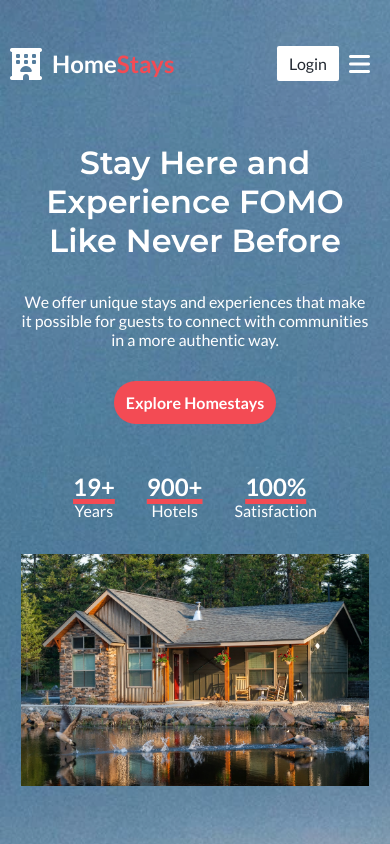
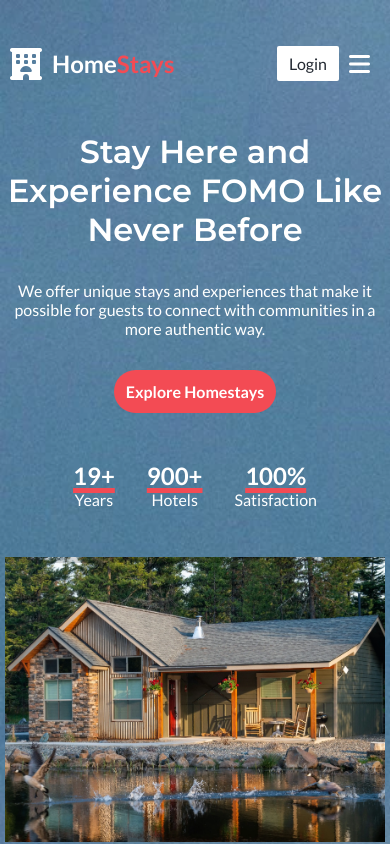
Before and after one commit to ayushmangarg2003/BookingProject, a React (Vite) app in the folder client/: page / in a window 390 px wide. Shown: the top 844 px of the page. Built offline with nearby package versions, Linux system fonts and the light colour scheme.

Commit message:
Slider Added

```diff
--- a/client/package.json
+++ b/client/package.json
@@ -14,6 +14,7 @@
     "axios": "^1.6.7",
     "date-fns": "^3.5.0",
     "react": "^18.2.0",
+    "react-awesome-slider": "^4.1.0",
     "react-dom": "^18.2.0",
     "react-router-dom": "^6.22.3",
     "react-shimmer-effects-18": "^1.0.4"
--- a/client/src/components/App/App.jsx
+++ b/client/src/components/App/App.jsx
@@ -18,7 +18,8 @@ import { UserContextProvider } from "../../context/UserContext";
 import "./App.css"
 
 
-export const BackendLink = 'http://localhost:4000/api'
+// export const BackendLink = 'http://localhost:4000/api'
+export const BackendLink = 'https://bookingprojectbackend.onrender.com/api'
 
 const App = () => {
   return (
--- a/client/src/pages/Home/Home.css
+++ b/client/src/pages/Home/Home.css
@@ -1,10 +1,10 @@
 /* Home Page */
 .home-container {
     display: flex;
-    padding: 1rem 4rem;
+    padding: 1rem;
     justify-content: space-between;
     min-height: 80vh;
-    height: auto;
+    height: 80vh;
 
     .home-left {
         width: 45%;
@@ -67,13 +67,27 @@
     }
 
     .home-right {
-        width: 45%;
+        width: 50%;
         display: flex;
         justify-content: center;
         align-items: center;
+        height: 100%;
 
-        .home-img {
+        .slider {
+            height: 80%;
+            background-color: red;
             width: 100%;
+
+            .slider-child {
+                width: 100%;
+                height: 100%;
+
+                .home-img {
+                    width: 100%;
+                    object-fit: cover;
+                    height: 100%;
+                }
+            }
         }
     }
 }
@@ -84,6 +98,8 @@
         flex-direction: column;
         padding: 4rem 2rem;
         gap: 0rem;
+        height: auto;
+        gap: 2rem;
 
         .home-left {
             width: 100%;
@@ -124,7 +140,7 @@
 /* Media Query 520px */
 @media only screen and (max-width:520px) {
     .home-container {
-        padding: 1rem 1rem;
+        padding: 5px 0 5rem 0;
 
         .home-left {
             & h1 {
--- a/client/src/pages/Home/Home.jsx
+++ b/client/src/pages/Home/Home.jsx
@@ -3,8 +3,14 @@ import { Link } from "react-router-dom"
 import { HOTELS, HOME_DESC, HOME_HEAD, SATISFACTION, YEARS, HOMEBTNTEXT } from '../../utils/data'
 import homeIMG from "../../assets/homeIMG.webp"
 import "./Home.css"
+import AwesomeSlider from 'react-awesome-slider';
+import 'react-awesome-slider/dist/styles.css';
+import withAutoplay from 'react-awesome-slider/dist/autoplay';
+
 
 const Home = () => {
+  const AutoplaySlider = withAutoplay(AwesomeSlider);
+
   return (
     <div className="home-container">
       <div className="home-left">
@@ -27,7 +33,21 @@ const Home = () => {
         </div>
       </div>
       <div className="home-right">
-        <img className='home-img' src={homeIMG} alt="" />
+        <AutoplaySlider play={true} interval={4000} cancelOnInteraction={false}
+          className='slider'>
+          <div className='slider-child'>
+            <img className='home-img' src={homeIMG} alt="" />
+          </div>
+          <div className='slider-child'>
+            <img className='home-img' src={"https://a0.muscache.com/im/pictures/miso/Hosting-1107324006803237403/original/dc5e7fd5-c11b-443c-a27e-dc0a420b0c31.jpeg?im_w=720"} alt="" />
+          </div>
+          <div className='slider-child'>
+            <img className='home-img' src={"https://a0.muscache.com/im/pictures/prohost-api/Hosting-1071151527600994054/original/04db359a-fe81-4a33-a758-e3ceade4111c.jpeg?im_w=720"} alt="" />
+          </div>
+          <div className='slider-child'>
+            <img className='home-img' src={"https://a0.muscache.com/im/pictures/miso/Hosting-1085609883109987271/original/35f8ee85-8678-478c-af14-56caf1418713.jpeg?im_w=720"} alt="" />
+          </div>
+        </AutoplaySlider>
       </div>
     </div>
   )
```
Also changed, not shown: 1 other file (tests, documents, lock files or other folders).
